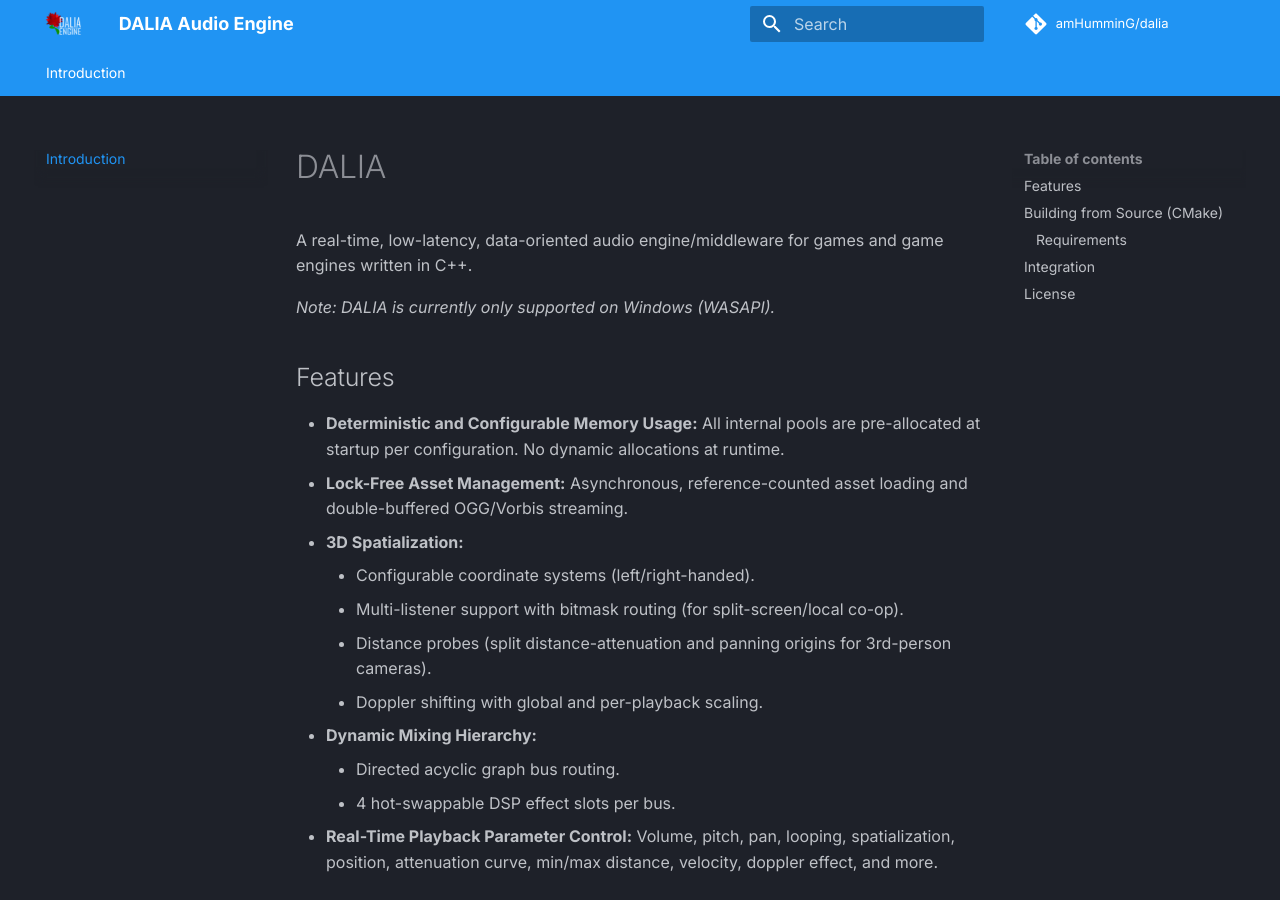
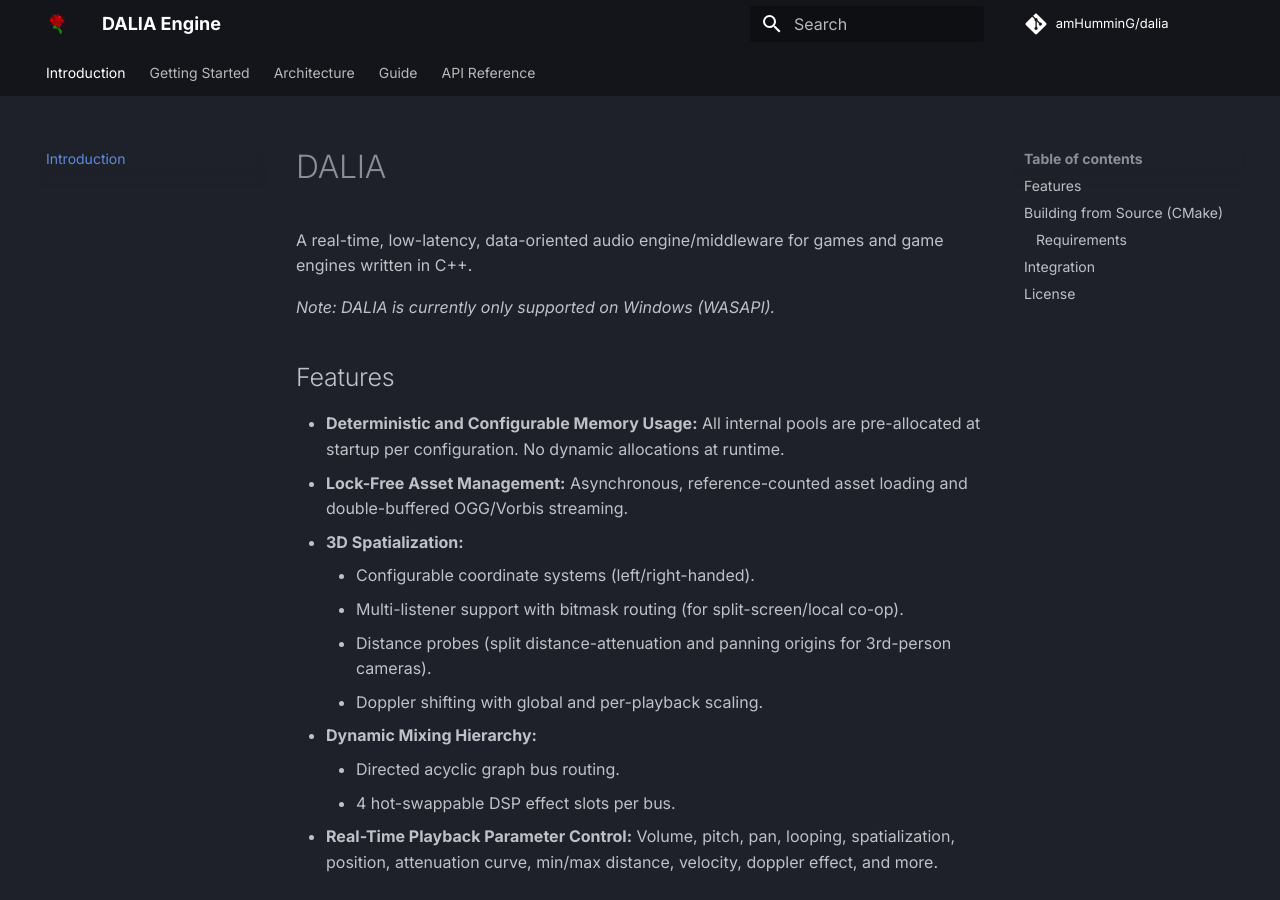
Before and after one commit to amHumminG/dalia, an MkDocs documentation site: the page built from docs/index.md, in a window 1280 px wide and 900 px high. Built offline with MkDocs 1.6.1 and Material for MkDocs 9.7.7, drawn with Linux system fonts in a browser that asks for light colours; comment, search, counter and statistics services are not loaded.

Commit message:
MkDoxy API reference

```diff
--- a/mkdocs.yml
+++ b/mkdocs.yml
@@ -1,4 +1,4 @@
-site_name: DALIA Audio Engine
+site_name: DALIA Engine
 site_description: A real-time, low-latency, data-oriented audio engine for games and game engines written in C++.
 site_author: Arvid Wahlgren
 repo_url: https://github.com/amHumminG/dalia
@@ -7,7 +7,7 @@
 theme:
   name: material
 
-  logo: assets/dalia_engine_logo_transparent.png
+  logo: assets/dalia_icon_transparent.png
   favicon: assets/dalia_icon_transparent.png
 
   font:
@@ -21,20 +21,41 @@
     - search.suggest
     - search.highlight
     - content.code.copy
-    -
+
   palette:
     - scheme: slate
-      primary: blue
-      accent: blue
+      primary: black
+      accent: red
 
 # Sidebar nav menu
 nav:
   - Introduction: index.md
+  - Getting Started: getting-started.md
+  - Architecture: architecture.md
+  - Guide:
+      - Asset Management: guide/asset-management.md
+      - Mixing & Routing: guide/mixing.md
+      - Playback Control: guide/playback.md
+      - Spatialization: guide/spatialization.md
+  - API Reference: api/index.md
 
 markdown_extensions:
   - admonition
+  - toc:
+      permalink: true
   - pymdownx.highlight:
       anchor_linenums: true
   - pymdownx.inlinehilite
   - pymdownx.snippets
   - pymdownx.superfences
+
+extra_css:
+  - stylesheets/extra.css
+
+plugins:
+  - search
+  - mkdoxy:
+      projects:
+        api:
+          src-dirs: engine/include/dalia
+          full-doc: True
```
Also changed, not shown: docs/architecture.md (added), docs/guide/asset-management.md (added), docs/guide/mixing.md (added), docs/guide/playback.md (added), docs/guide/spatialization.md (added), 3 other files.
